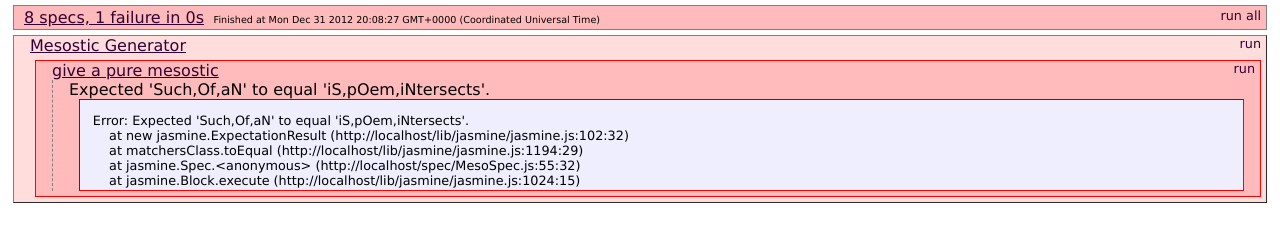
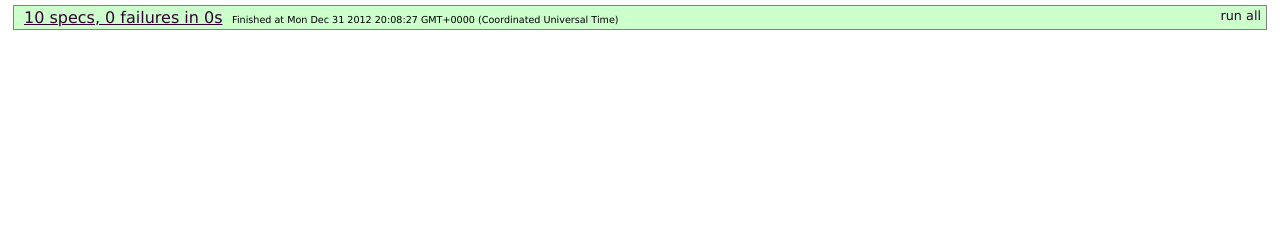
Before and after one commit to cmrockwell/mesostic, a plain HTML site: page SpecRunner.html in a window 1280 px wide. Shown: the part 37-278 px from the top of the page. Drawn offline with Linux system fonts and the light colour scheme.

Commit message:
updated 50% functionality

```diff
--- a/spec/MesoSpec.js
+++ b/spec/MesoSpec.js
@@ -16,6 +16,11 @@
 		expect(meso.getSpine()).toEqual("SPINE");
 	});
 
+	it('can have the spine word changed',function(){
+		meso.setSpine("OSTIC");
+		expect(meso.getSpine()).toEqual("OSTIC");
+	});
+
 	it('has seed text', function() {
 		expect(meso.getSeed(1)).toEqual("mesostic");
 	});
@@ -24,11 +29,11 @@
 		expect(meso.getWord(0)).toEqual("meSostic");
 	});
 
-	xit('the found word does not have next spine letter in found word after current letter',function(){
-		meso.setSpine = 'OSTIC';
-		expect(meso.getPureWord('O')).toEqual("poem");
+	it('current letter \'o\' next letter is \'s\', get pure word should not return a word with an \'s\' after the \'o\'',function(){
+		meso.setSpine("OSTIC");
+		expect(meso.getPureWord(0)).toEqual("pOem"); //not 'mesOstic' (1st), not 'Or' (3rd)
 	});
-//////////////////////
+/////////////////////DISABLED
 	xit('the found word does not repeat spine letter in found word',function(){
 		expect(meso.getPureWord('S')).toEqual("is");
 	});
@@ -48,13 +53,13 @@
 		meso.makeNonPure();
 		expect(meso.poem.toString()).toEqual("meSostic,Poem,vertIcal,iNtersects,linEs");
 	});
-/////////////////
+
 	it('give a pure mesostic',function(){
 		meso.setSpine("SON");
 		meso.makePure();
 		expect(meso.poem.toString()).toEqual("iS,pOem,iNtersects");
 	});
-///////////////////
+
 	it('can handle spaces',function(){
 		meso.setSpine("IS HAT");
 		meso.makeNonPure();
--- a/src/Mesostic.js
+++ b/src/Mesostic.js
@@ -93,23 +93,23 @@
 Mesostic.prototype.getPureWord = function(ind){ // pass index number for reference to a spine letter
 
 	var letter = this.getSpine().charAt(ind);
-	var previous ="";
-	var next ="";
+	var previous =""; //spine letter
+	var next =""; //spine letter
 	var ltrPtrn = new RegExp('[a-z]*'+letter+'[a-z]*','i');
-	var prevPtrn = /[^a-z-']*/; // default pattern for first and last; matches no word
-	var nextPtrn = /[^a-z-']*/; //
+	var prevPtrn = new RegExp('[^a-z-\']+','i');//[^a-z]*/i; // default pattern for first and last; matches no word
+	var nextPtrn = new RegExp('[^a-z-\']+','i');//[^a-z]*/i; //
 
 	if (letter ===' '){	 // preserve the spaces
 		this.spineLtrs.push(0); //used for determining alignment
 		return letter;
 	}
 
-	if(ind<this.getSpine().length-1 ){ // not the last letter, last does not hava next
+	if(ind<this.getSpine().length-1 ){ // not the last spine letter, last does not have next
 		next = this.getSpine().charAt(ind+1);
 		nextPtrn = new RegExp('[a-z]*'+next+'[a-z]*','i');
 	}
 
-	if(ind>0){ // not the first letter. first does not hava previous
+	if(ind>0){ // not the first spine letter. first does not have previous
 		previous = this.getSpine().charAt(ind-1);
 		prevPtrn = new RegExp('[a-z]*'+previous+'[a-z]*','i');
 	}
@@ -117,25 +117,28 @@
 
 	for (var i=0; i<this.textArr.length; i++){// loop thru seed text
 		if(ltrPtrn.test(this.textArr[i]))  // contains the letter
-		{ // check if it has the letter
-			var fwInd = this.textArr[i].indexOf(letter);
-			if (fwInd<0){
+		{
+			var fwInd = this.textArr[i].indexOf(letter); // index of letter in found word
+			if (fwInd<0){ // if not found check lower case
 				fwInd = this.textArr[i].indexOf(letter.toLowerCase());}
 
 			this.before = this.textArr[i].substring(0, fwInd); // before substring, check it does NOT have the previous letter
+						// could be "" if found word begins with the spine letter
 			this.after = this.textArr[i].substring(fwInd +1); // after substring, check it does NOT have the next letter
-		/////////////// make switch statement?
-			if(this.before.length===0 && this.after.length!==0){ // case for first letter
+
+			if(this.before.length===0 && this.after.length!==0){ // found word begins with the spine letter
 				if(!nextPtrn.test(this.after)){
+
 					return this.processFound(ind, this.textArr[i], i); //letterIndex, word, seedIndex
 				}
 			}
-			else if (this.after.length===0 && this.before.length!==0){ // last letter
+			else if (this.after.length===0 && this.before.length!==0){ // found word ends with the spine letter
 				if(!prevPtrn.test(this.before)){
 					return this.processFound(ind, this.textArr[i], i); //letterIndex, word, seedIndex
 				}
 			}
 			else if (!prevPtrn.test(this.before) && !nextPtrn.test(this.after)){ // check middle letters
+
 				// does NOT have the previous letter in the first part AND does NOT have the next letter in the second part
 				return this.processFound(ind, this.textArr[i], i); //letterIndex, word, seedIndex
 			}
```
Also changed, not shown: index.html (+1 -1 lines).
